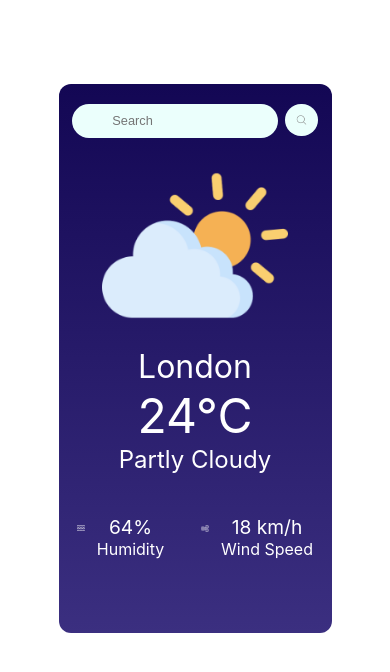
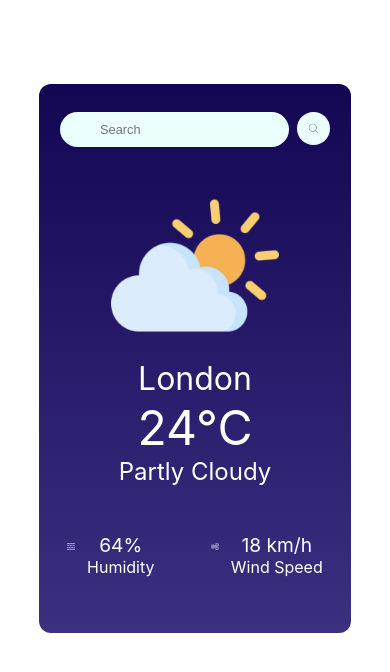
Before and after one commit to TurizCode/weather-app, a React (Create React App) app: page / in a window 390 px wide. Shown: the top 672 px of the page. Built offline with nearby package versions, Linux system fonts and the light colour scheme.

Commit message:
fixing the stying on mobile devices

```diff
--- a/src/components/WeatherApp/WeatherApp.css
+++ b/src/components/WeatherApp/WeatherApp.css
@@ -11,7 +11,7 @@
     display: flex;
     justify-content: center;
     gap: 2.5%;
-    padding-top: 7%;
+    padding-top: 9%;
     width: 100%;
     height: 6%;
 }
@@ -127,7 +127,8 @@
         margin-top: 15%;
     }
     .weather-image img {
-        height: 22vh;
+        height: 20vh;
+        margin-top: 2vh;
     }
 }
 
@@ -139,7 +140,7 @@
 
 @media screen and (max-width: 820px) {
     .container {
-        width: 70vw;
+        width: 80vw;
         height: 65vh;
     }
 }
```
